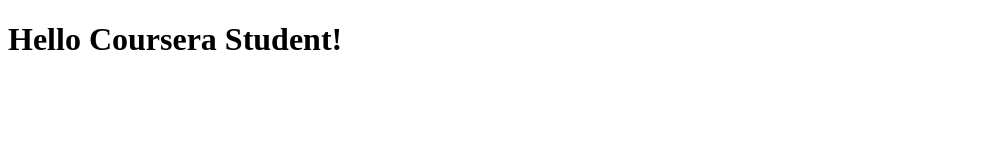
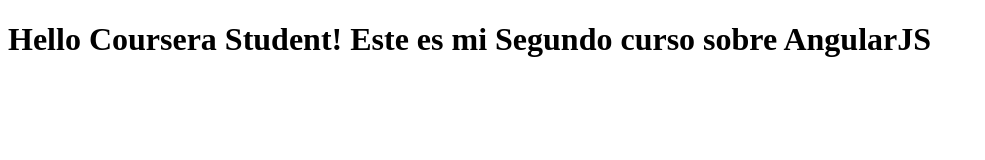
Before and after one commit to llabori-venehsoftw/CursoAngular, a plain HTML site: page index.html in a window 1280 px wide. Shown: the whole page, without its empty margins (0-985 px from the left). Drawn offline with Linux system fonts and the light colour scheme.

Commit message:
Este es mi segundo commit hacia el master

```diff
--- a/index.html
+++ b/index.html
@@ -5,6 +5,6 @@
     <title>Hello Coursera</title>
 </head>
 <body>
-    <h1>Hello Coursera Student!</h1>
+    <h1>Hello Coursera Student!  Este es mi Segundo curso sobre AngularJS</h1>
 </body>
 </html>
```
